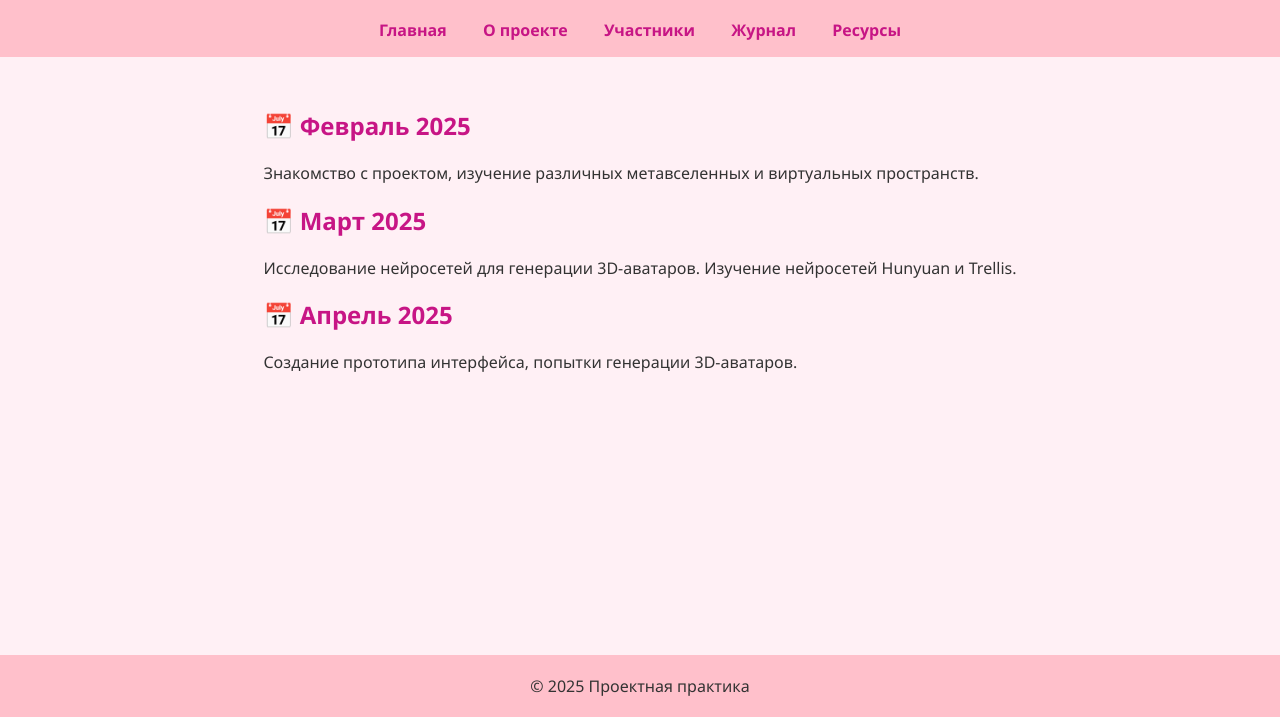
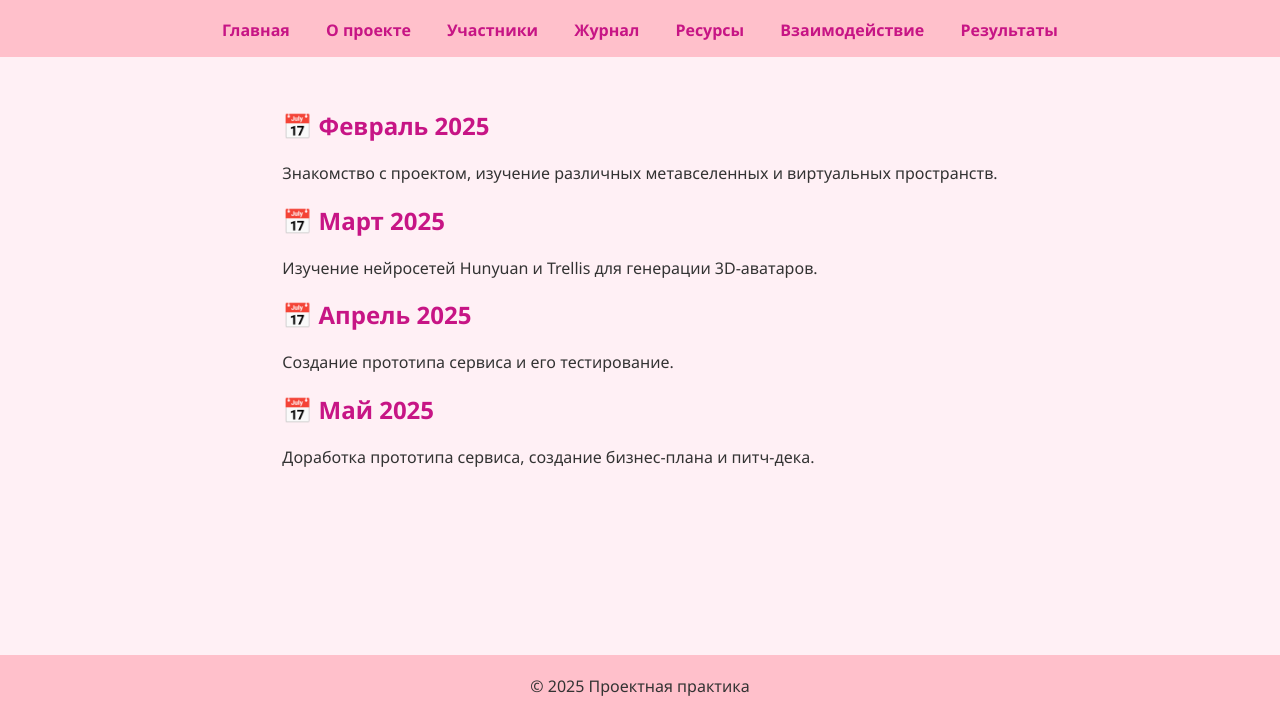
Before and after one commit to Dianaaaah/mospolytech_practice_2025, a plain HTML site: page site/journal.html in a window 1280 px wide. Shown: the part 83-800 px from the top of the page. Drawn offline with Linux system fonts and the light colour scheme.

Commit message:
Добавлены новые ссылки на страницы

```diff
--- a/site/journal.html
+++ b/site/journal.html
@@ -14,16 +14,19 @@
       <a href="team.html">Участники</a>
       <a href="journal.html">Журнал</a>
       <a href="resources.html">Ресурсы</a>
+      <a href="partner.html">Взаимодействие</a>
+      <a href="results.html">Результаты</a>
     </nav>
   </header>
   <main>
     <h2>📅 Февраль 2025</h2>
     <p>Знакомство с проектом, изучение различных метавселенных и виртуальных пространств.</p>
     <h2>📅 Март 2025</h2>
-    <p>Исследование нейросетей для генерации 3D-аватаров. Изучение нейросетей Hunyuan и Trellis.</p>
+    <p>Изучение нейросетей Hunyuan и Trellis для генерации 3D-аватаров. </p>
     <h2>📅 Апрель 2025</h2>
-    <p>Создание прототипа интерфейса, попытки генерации 3D-аватаров.</p>
-
+    <p>Создание прототипа сервиса и его тестирование.</p>
+    <h2>📅 Май 2025</h2>
+    <p>Доработка прототипа сервиса, создание бизнес-плана и питч-дека.</p>
   </main>
   <footer>
     &copy; 2025 Проектная практика
```
